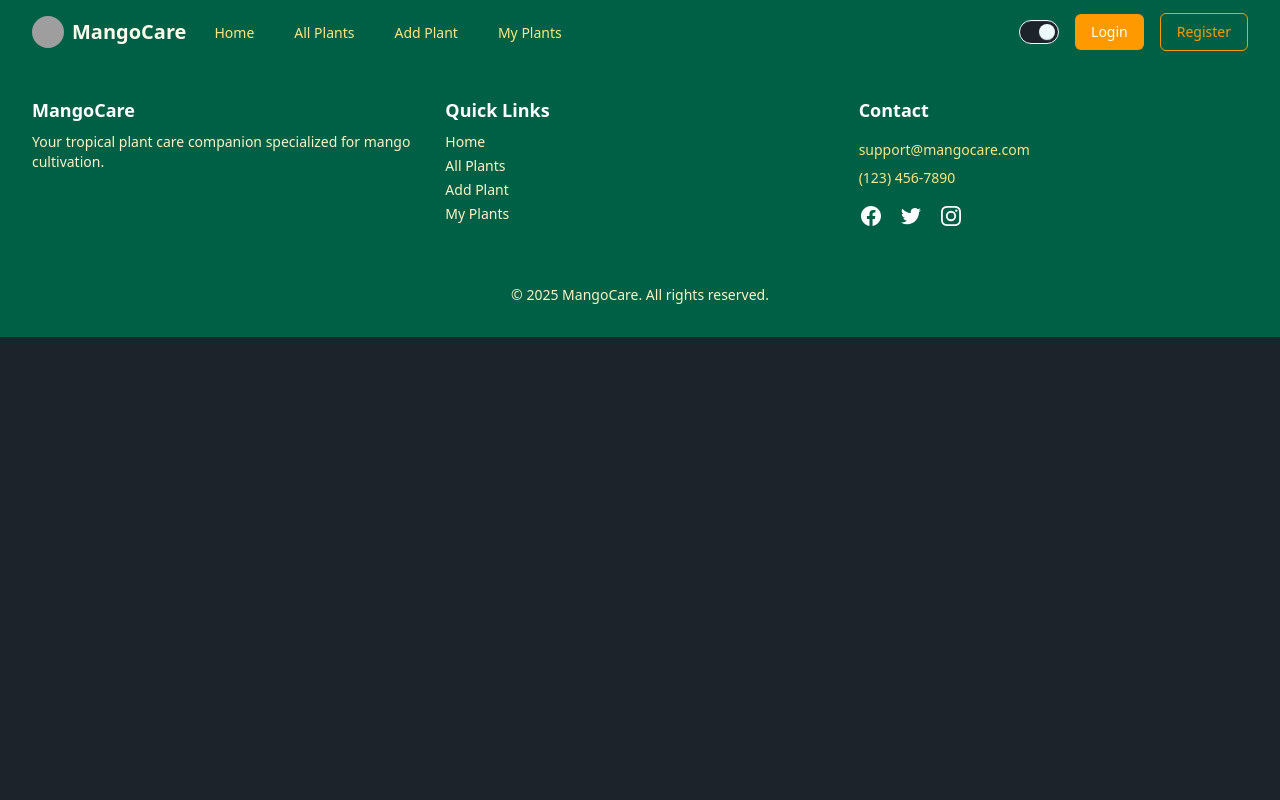
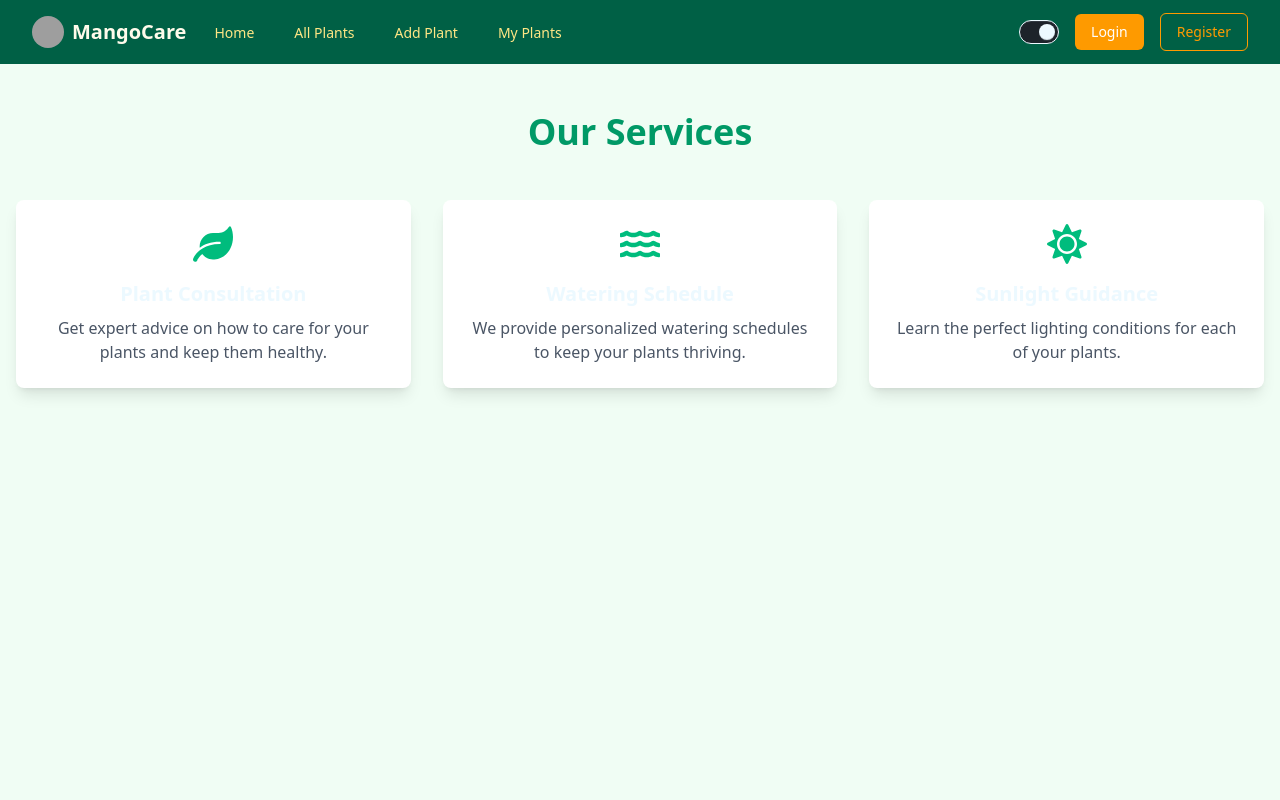
Before and after one commit to Oyeskurni/plant-care-tracker, a React (Vite) app: page /services in a window 1280 px wide. Shown: the top 800 px of the page. Built offline with nearby package versions, Linux system fonts and the light colour scheme; grey boxes are pictures that could not be loaded.

Commit message:
design services  page

```diff
--- a/src/pages/Services.jsx
+++ b/src/pages/Services.jsx
@@ -22,8 +22,25 @@ const services = [
 
 const Services = () => {
     return (
-        <div>
+        <div className="min-h-screen bg-green-50 py-12 px-4">
+            <div className="max-w-7xl mx-auto">
+                <h1 className="text-4xl font-bold text-center text-emerald-600 mb-12">
+                    Our Services
+                </h1>
 
+                <div className="grid grid-cols-1 sm:grid-cols-2 lg:grid-cols-3 gap-8">
+                    {services.map((service, index) => (
+                        <div
+                            key={index}
+                            className="bg-white rounded-lg shadow-lg p-6 flex flex-col items-center text-center hover:scale-105 transform transition"
+                        >
+                            <div className="mb-4">{service.icon}</div>
+                            <h2 className="text-xl font-semibold mb-2">{service.title}</h2>
+                            <p className="text-gray-600">{service.description}</p>
+                        </div>
+                    ))}
+                </div>
+            </div>
         </div>
     );
 };
```
